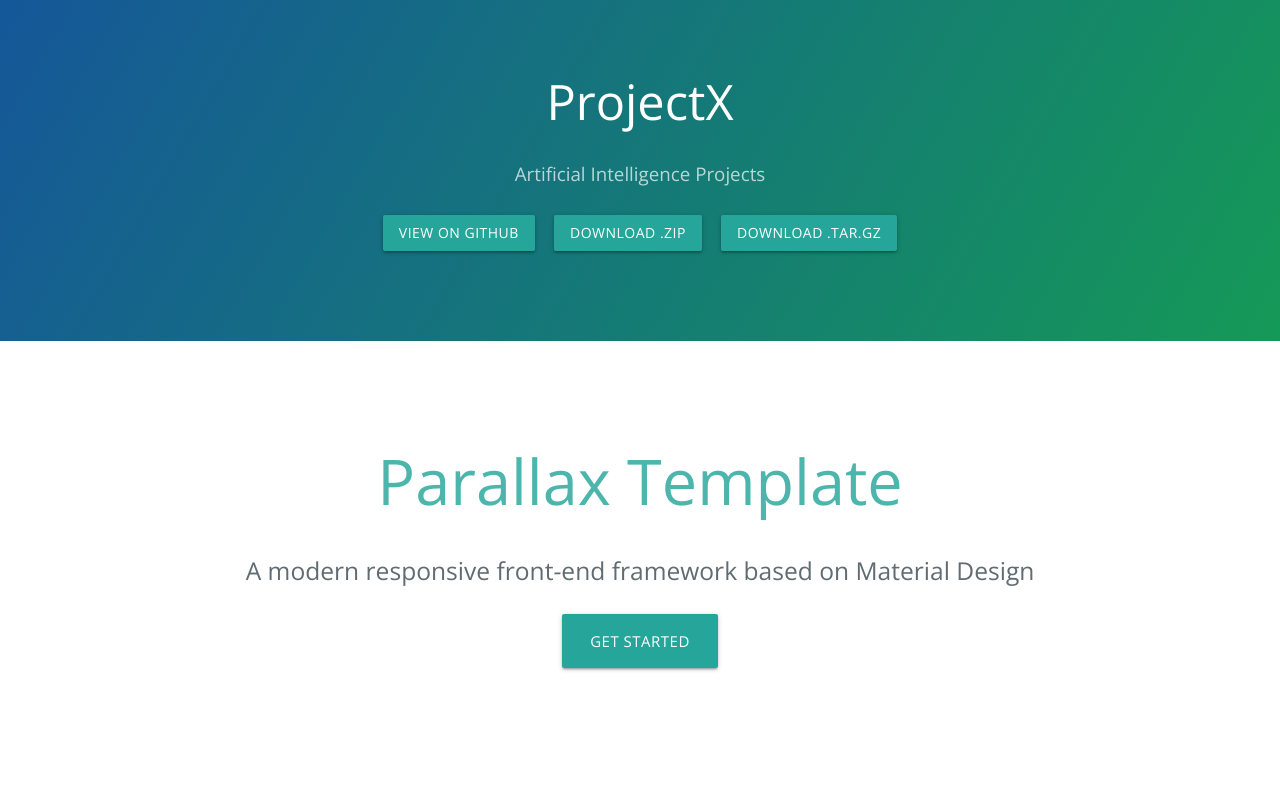
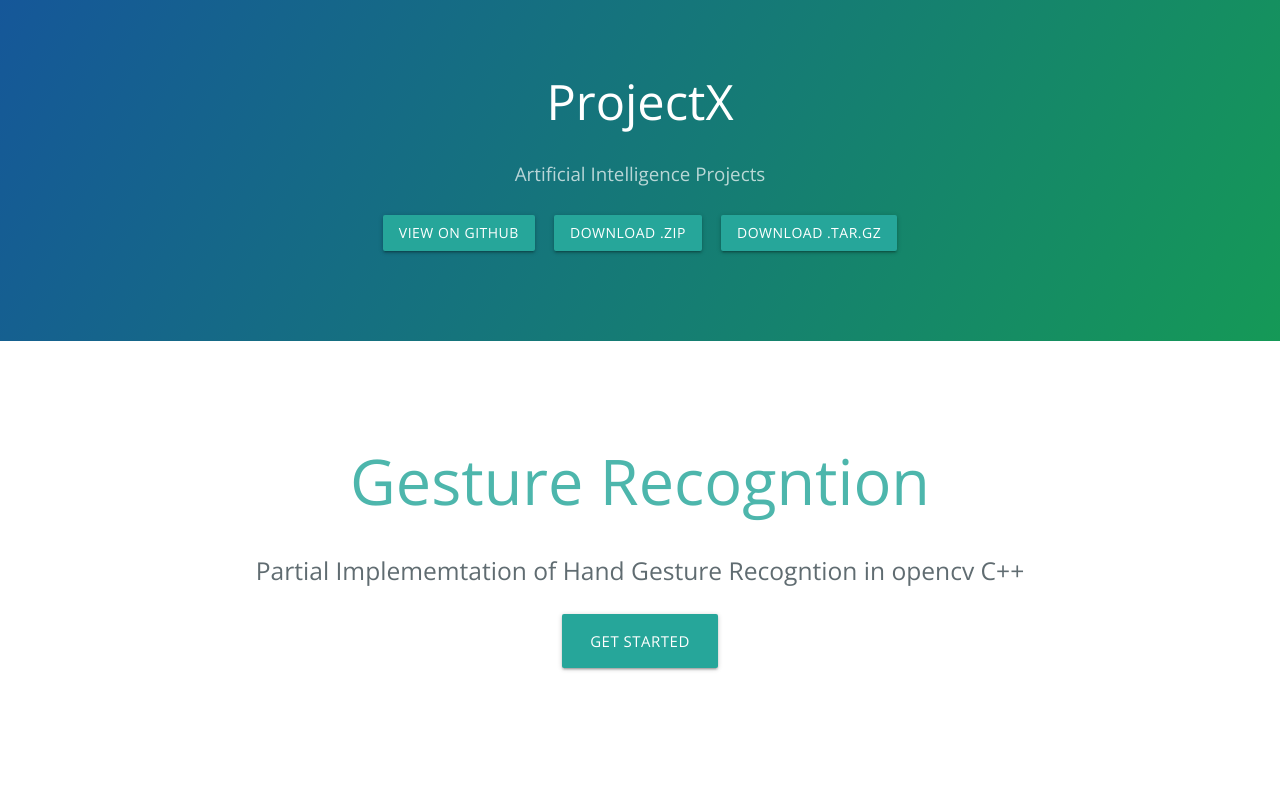
Before and after one commit to prakritidev/ProjectX, a plain HTML site: page index.html in a window 1280 px wide. Shown: the top 800 px of the page. Drawn offline with nearby package versions, Linux system fonts and the light colour scheme.

Commit message:
Update index.html

```diff
--- a/index.html
+++ b/index.html
@@ -22,12 +22,12 @@
     <div class="section no-pad-bot">
       <div class="container">
         <br><br>
-        <h1 class="header center teal-text text-lighten-2">Parallax Template</h1>
+        <h1 class="header center teal-text text-lighten-2">Gesture Recogntion</h1>
         <div class="row center">
-          <h5 class="header col s12 light">A modern responsive front-end framework based on Material Design</h5>
+          <h5 class="header col s12 light">Partial Implememtation of Hand Gesture Recogntion in opencv C++ </h5>
         </div>
         <div class="row center">
-          <a href="http://materializecss.com/getting-started.html" id="download-button" class="btn-large waves-effect waves-light teal lighten-1">Get Started</a>
+          <a href="" id="download-button" class="btn-large waves-effect waves-light teal lighten-1">Get Started</a>
         </div>
         <br><br>
 
```
